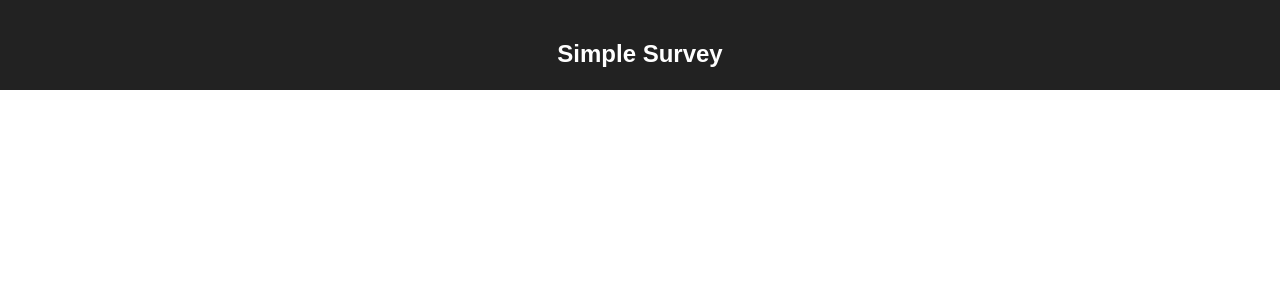
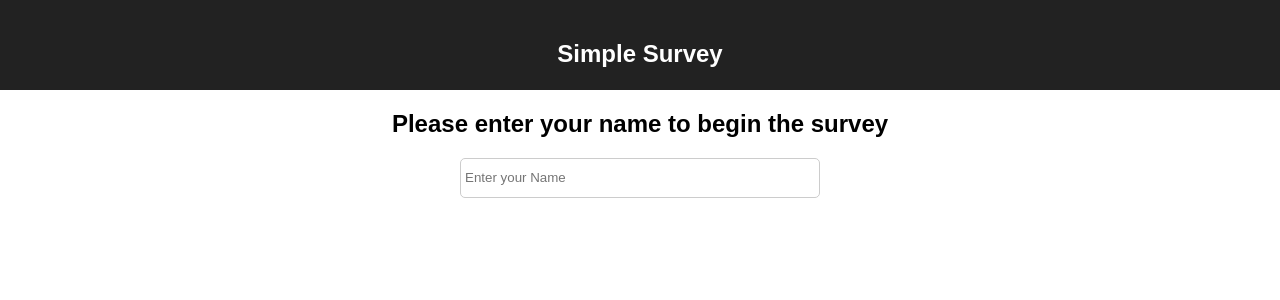
Before and after one commit to andrwsalcdo/react-simple-survey, a React (Create React App) app: page / in a window 1280 px wide. Shown: the top 300 px of the page. Built offline with nearby package versions, Linux system fonts and the light colour scheme.

Commit message:
Add form requst for username. used ref for input

```diff
--- a/src/App.css
+++ b/src/App.css
@@ -1,4 +1,4 @@
-.App {
+.text-center {
   text-align: center;
 }
 
@@ -12,3 +12,11 @@
 .App-intro {
   font-size: large;
 }
+
+input[type='text'] {
+  padding: 4px;
+  width: 350px;
+  height: 30px;
+  border-radius: 5px;
+  border: #ccc solid 1px;
+}
--- a/src/App.js
+++ b/src/App.js
@@ -2,11 +2,51 @@ import React, { Component } from 'react';
 import './App.css';
 
 class App extends Component {
+  constructor(props) {
+      super(props);
+      this.state = {
+        id: '',
+        name: '',
+        answers: {
+          q1: '',
+          q2: '',
+          q3: '',
+          q4: ''
+        },
+        submitted: false
+      }
+  }
+
+  handleNameSubmit(event) {
+    let name = this.refs.name.value;
+    //need a callback function to store the ref value
+    this.setState({ name: name }, () => {});
+    event.preventDefault();
+  }
+
   render() {
+    let user, questions;
+    if(this.state.name && this.state.submitted === false) {
+        user = <h2> Welcome {this.state.name} </h2>
+    } else if (!this.state.name && this.state.submitted === false) {
+        user = <span>
+          <h2>Please enter your name to begin the survey</h2>
+          <form onSubmit={this.handleNameSubmit.bind(this)}>
+            <input type="text" placeholder="Enter your Name"
+              ref="name"/>
+          </form>
+          </span>;
+        questions = '';
+    } else if (this.state.submitted === true) {
+
+    }
     return (
-      <div className="App">
+      <div className="text-center">
         <div className="App-header">
           <h2>Simple Survey</h2>
+        </div>
+        <div className="text-center">
+          {user}
         </div>
       </div>
     );
```
